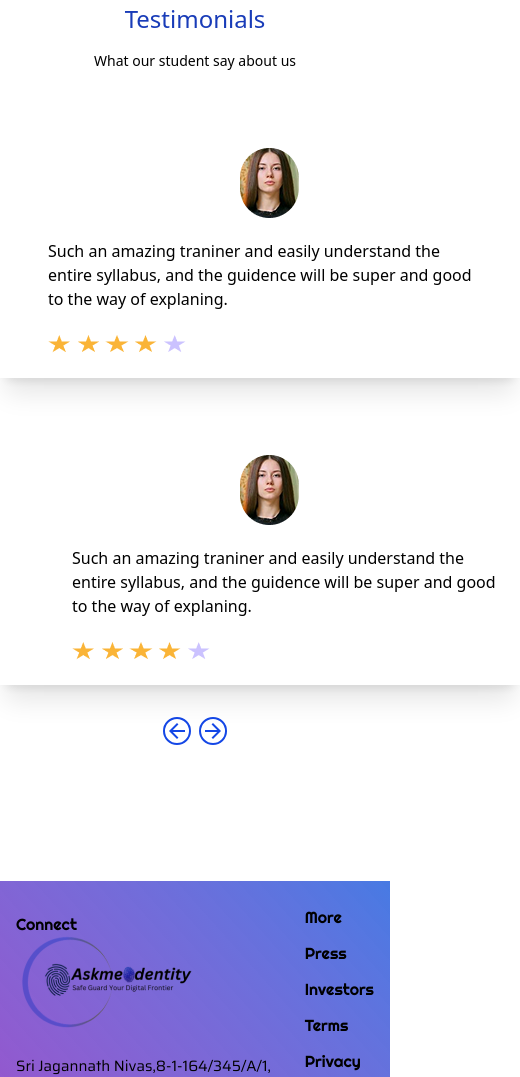
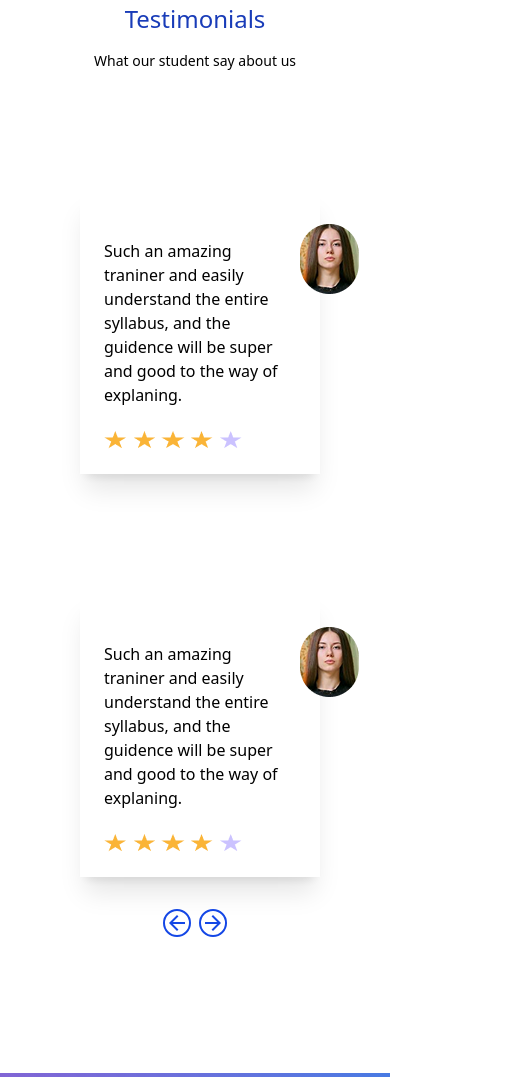
Before and after one commit to KrishUk-Git/Ask-me-Identity, a plain HTML site: page index.html in a window 390 px wide. Shown: the part 4646-5723 px from the top of the page, 520 px wide, since content can reach past the window. Drawn offline with nearby package versions, Linux system fonts and the light colour scheme; a web font is replaced by a local one.

Commit message:
Completed\

```diff
--- a/index.html
+++ b/index.html
@@ -407,16 +407,16 @@
                 <p class="text-sm">What our student say about us</p>
             </div>
 
-            <div class="justify-center w-60  md:flex md:justify-between md:px-12 items-center mt-20 relative">
-                <div class="bg-white relative mt-30 p-6 w-130 mb-8 px-12 shadow-xl">
-                    <img src="assets/th (1) 4.png" class="absolute left-60 bottom-40">
+            <div class="justify-center w-60 ml-20  md:flex md:justify-between md:px-12 items-center mt-20 relative">
+                <div class="bg-white relative mt-30 p-6 md:w-130 mb-8 md:px-12 shadow-xl">
+                    <img src="assets/th (1) 4.png" class="absolute md:left-60 md:bottom-40 left-55 bottom-45">
                     <p class="mb-6 mt-6">Such an amazing traniner and easily understand the entire
                         syllabus, and the guidence will be super and good to the way of explaning.</p>
                     <img src="assets/Group 1000014987.png" alt="">
                 </div>
 
-                <div class="bg-white relative mt-30 p-6 w-130 mb-8 pl-18 shadow-xl">
-                    <img src="assets/th (1) 4.png" class="absolute left-60 bottom-40">
+                <div class="bg-white relative mt-30 p-6 md:w-130 mb-8 md:pl-18 shadow-xl">
+                    <img src="assets/th (1) 4.png" class="absolute md:left-60 md:bottom-40 left-55 bottom-45">
                     <p class="mb-6 mt-6">Such an amazing traniner and easily understand the entire
                         syllabus, and the guidence will be super and good to the way of explaning.</p>
                     <img src="assets/Group 1000014987.png" alt="">
```
